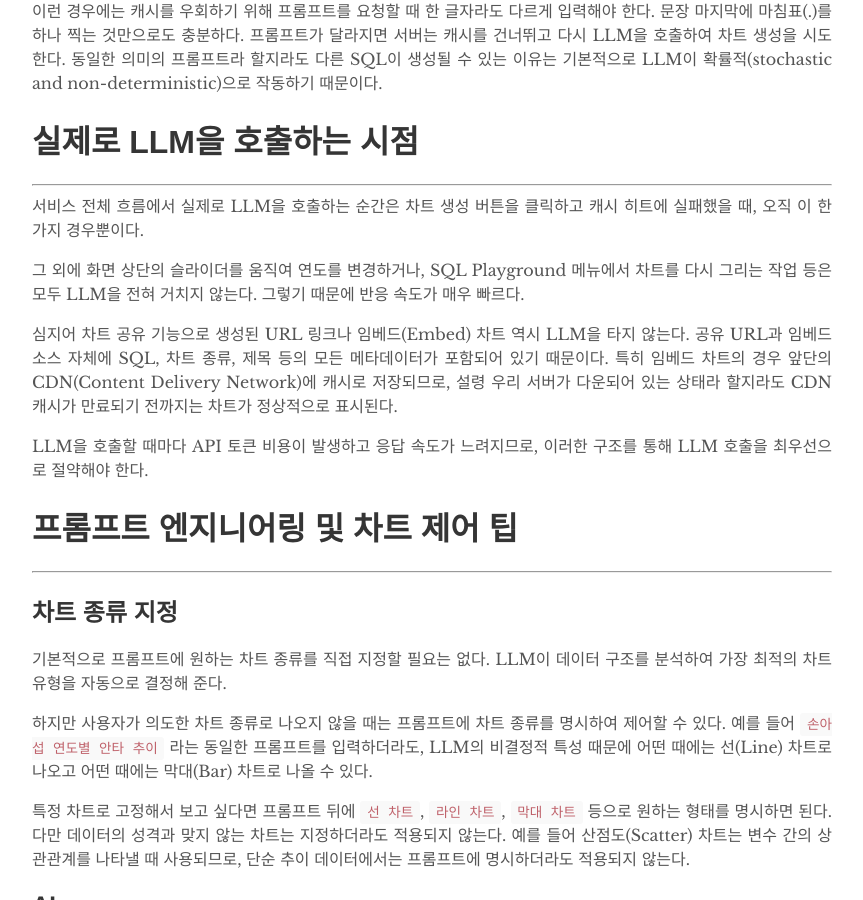
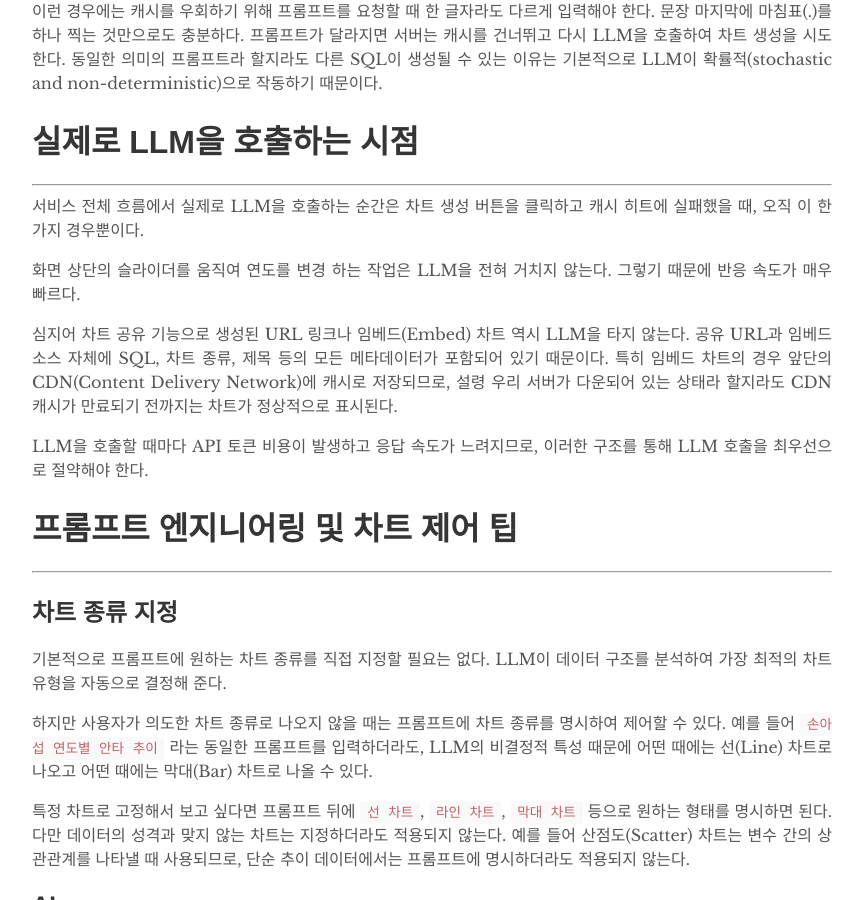
Before and after one commit to sylvakr/baseball-chart-blog, a Jekyll site: the page built from _posts/2026-08-04-basic-manual.md, in a window 1280 px wide and 900 px high, scrolled down 1291 px. Shown: the whole window, without its empty margins (208-1071 px from the left). Built offline with Jekyll 4.4.1, drawn with Linux system fonts in a browser that asks for light colours.

Commit message:
vault backup: 2026-08-04 21:27:50

```diff
--- a/_posts/2026-08-04-basic-manual.md
+++ b/_posts/2026-08-04-basic-manual.md
@@ -44,7 +44,7 @@ hidden: true
 
 서비스 전체 흐름에서 실제로 LLM을 호출하는 순간은 차트 생성 버튼을 클릭하고 캐시 히트에 실패했을 때, 오직 이 한 가지 경우뿐이다.
 
-그 외에 화면 상단의 슬라이더를 움직여 연도를 변경하거나, SQL Playground 메뉴에서 차트를 다시 그리는 작업 등은 모두 LLM을 전혀 거치지 않는다.  그렇기 때문에 반응 속도가 매우 빠르다.
+화면 상단의 슬라이더를 움직여 연도를 변경 하는 작업은 LLM을 전혀 거치지 않는다.  그렇기 때문에 반응 속도가 매우 빠르다.
 
 심지어 차트 공유 기능으로 생성된 URL 링크나 임베드(Embed) 차트 역시 LLM을 타지 않는다. 공유 URL과 임베드 소스 자체에 SQL, 차트 종류, 제목 등의 모든 메타데이터가 포함되어 있기 때문이다. 특히 임베드 차트의 경우 앞단의 CDN(Content Delivery Network)에 캐시로 저장되므로, 설령 우리 서버가 다운되어 있는 상태라 할지라도 CDN 캐시가 만료되기 전까지는 차트가 정상적으로 표시된다.
 
```
